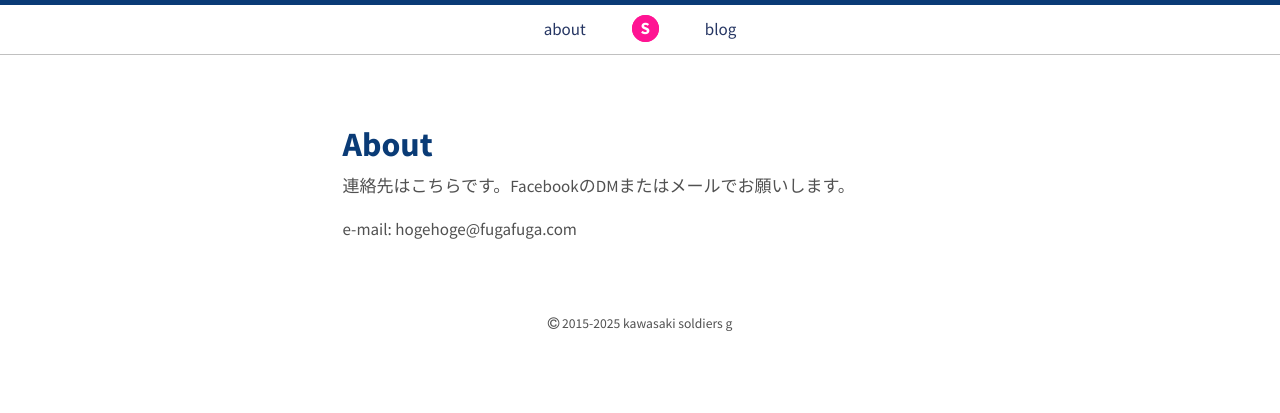
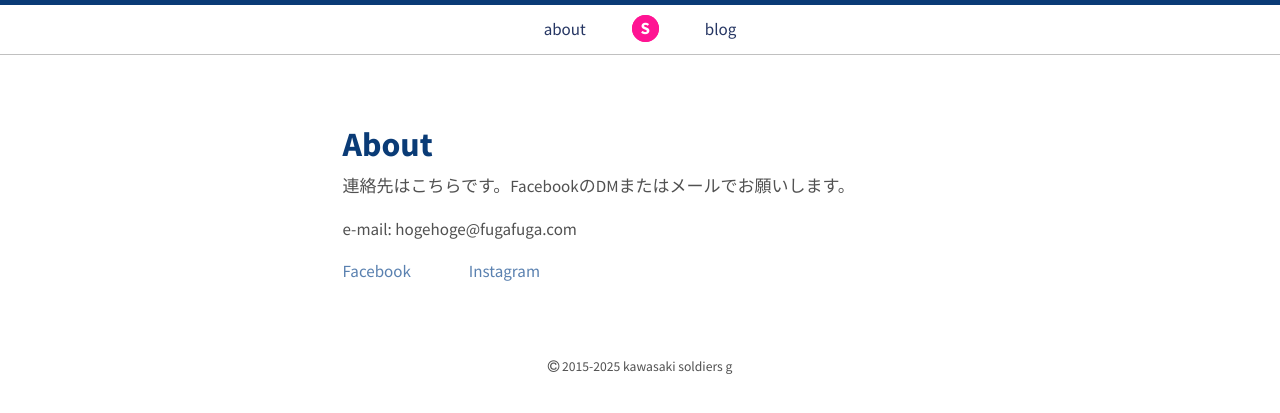
Before and after one commit to soldiersg/soldiersg.github.io, a Jekyll site: the page built from about.md, in a window 1280 px wide. Shown: the top 413 px of the page. Built offline with Jekyll 4.4.1, drawn with Linux system fonts in a browser that asks for light colours.

Commit message:
change about

```diff
--- a/about.md
+++ b/about.md
@@ -6,3 +6,9 @@ title: About
 連絡先はこちらです。FacebookのDMまたはメールでお願いします。
 
 e-mail: hogehoge@fugafuga.com
+
+<div>
+    <a href="https://www.facebook.com/KawasakiSoldiersG/">Facebook</a>
+
+    <a href="https://www.instagram.com/kawasaki.soldiers.g/">Instagram</a>
+</div>
```
Also changed, not shown: 12 other files.
